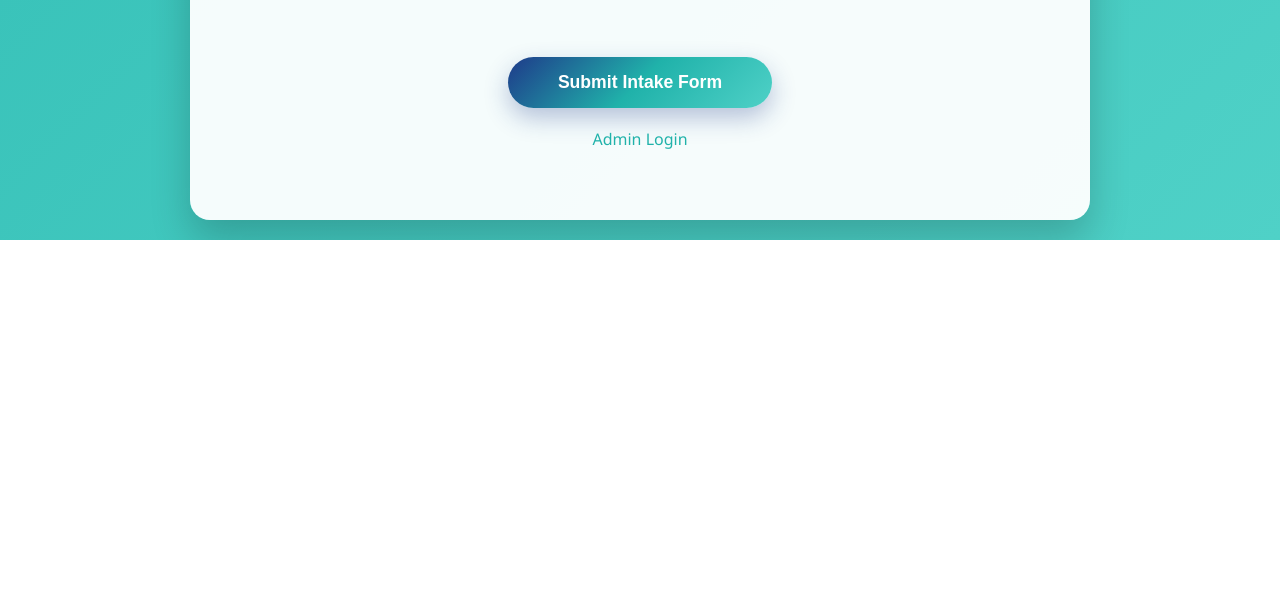
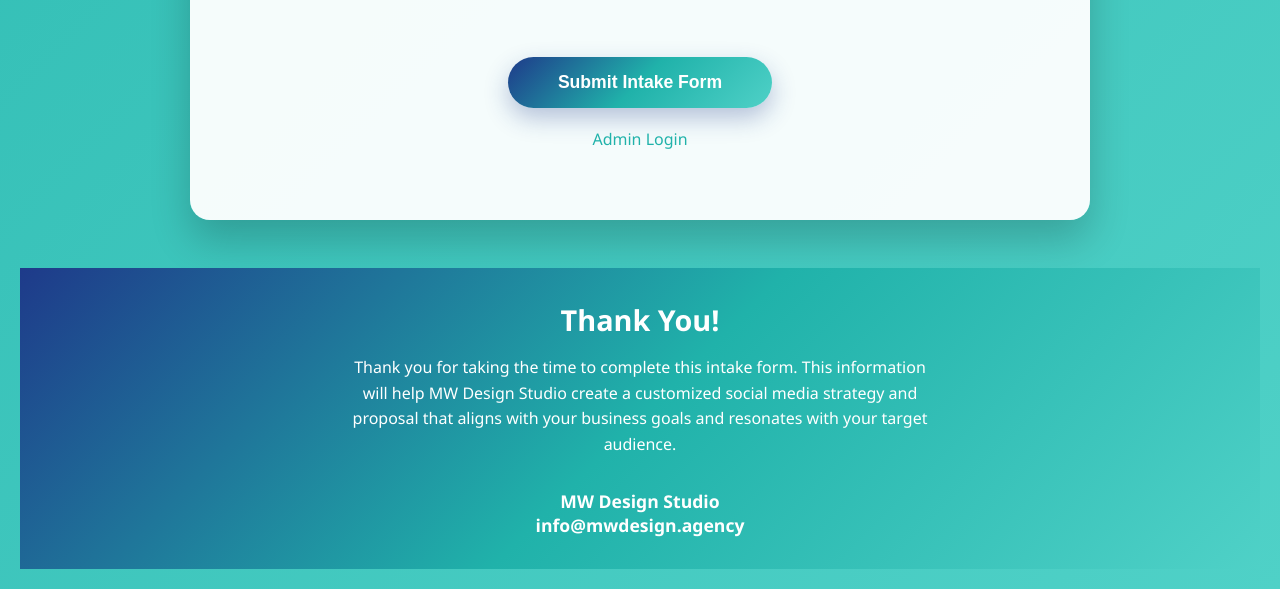
Before and after one commit to HouseOfVibes/mw-design-client-intake-v2, a Flask app: page / in a window 1280 px wide. Shown: the part 5288-5877 px from the top of the page. Before the commit the page ends 5528 px from the top, so only its background shows below. Run offline with Flask 3, Linux system fonts and the light colour scheme; some libraries are stand-ins or nearby versions.

Commit message:
feat: add professional thank you footer with contact information
Added MW Design Studio footer section with:
- Professional thank you message explaining the form's purpose
- Contact information with clickable email link
- MW Design Studio branding consistency
- Matching gradient background and styling
- Proper spacing and typography

🤖 Generated with [Claude Code](https://claude.ai/code)

Co-Authored-By: Claude <noreply@anthropic.com>

```diff
--- a/templates/index.html
+++ b/templates/index.html
@@ -67,6 +67,44 @@
         .mw-header .opacity-75 {
             opacity: 0.75;
             font-size: 1rem;
+        }
+
+        .mw-footer {
+            background: var(--mw-gradient);
+            color: white;
+            padding: 2rem 0;
+            margin-top: 3rem;
+            text-align: center;
+        }
+
+        .mw-footer h3 {
+            font-size: 1.8rem;
+            margin-bottom: 1rem;
+            font-weight: 600;
+        }
+
+        .mw-footer p {
+            font-size: 1rem;
+            line-height: 1.6;
+            margin-bottom: 1rem;
+            max-width: 600px;
+            margin-left: auto;
+            margin-right: auto;
+        }
+
+        .mw-footer .contact-info {
+            font-size: 1.1rem;
+            font-weight: 600;
+            margin-top: 2rem;
+        }
+
+        .mw-footer .contact-info a {
+            color: white;
+            text-decoration: none;
+        }
+
+        .mw-footer .contact-info a:hover {
+            text-decoration: underline;
         }
 
         .form-container {
@@ -628,5 +666,19 @@
             </div>
         </div>
     </div>
+
+    <!-- MW Design Studio Footer -->
+    <div class="mw-footer">
+        <div class="container">
+            <h3>Thank You!</h3>
+            <p>
+                Thank you for taking the time to complete this intake form. This information will help MW Design Studio create a customized social media strategy and proposal that aligns with your business goals and resonates with your target audience.
+            </p>
+            <div class="contact-info">
+                <div>MW Design Studio</div>
+                <div><a href="mailto:info@mwdesign.agency">info@mwdesign.agency</a></div>
+            </div>
+        </div>
+    </div>
 </body>
 </html>
```
